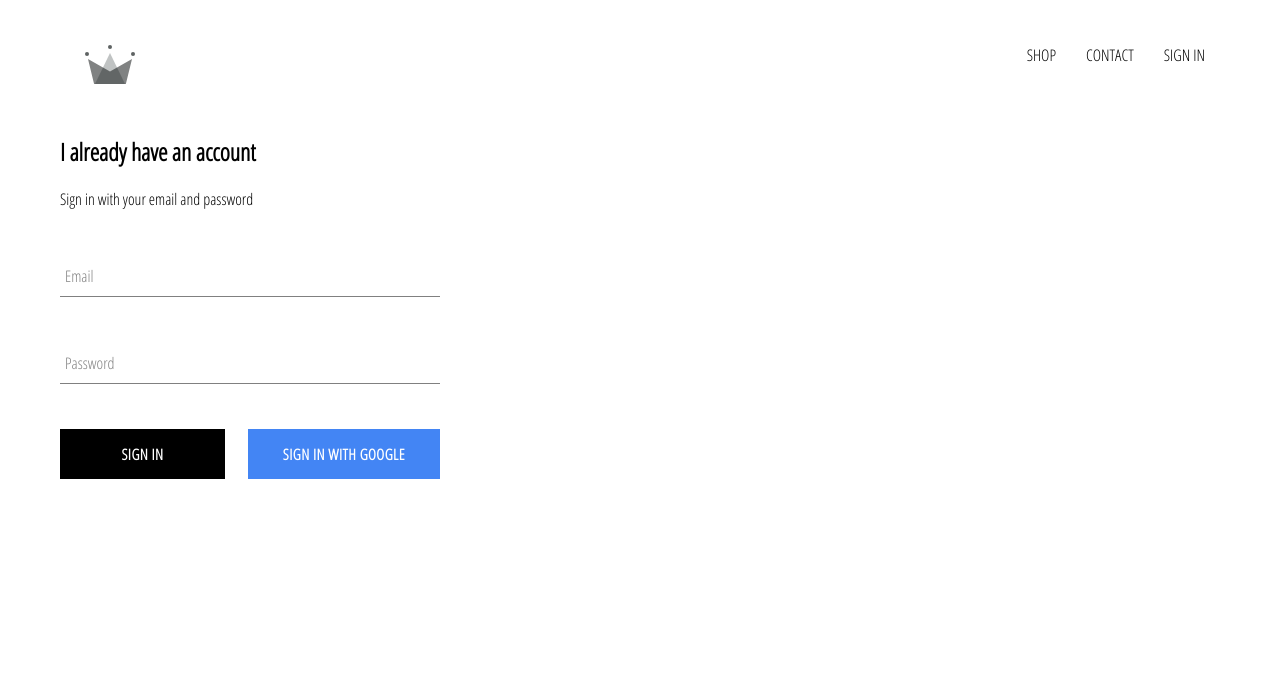
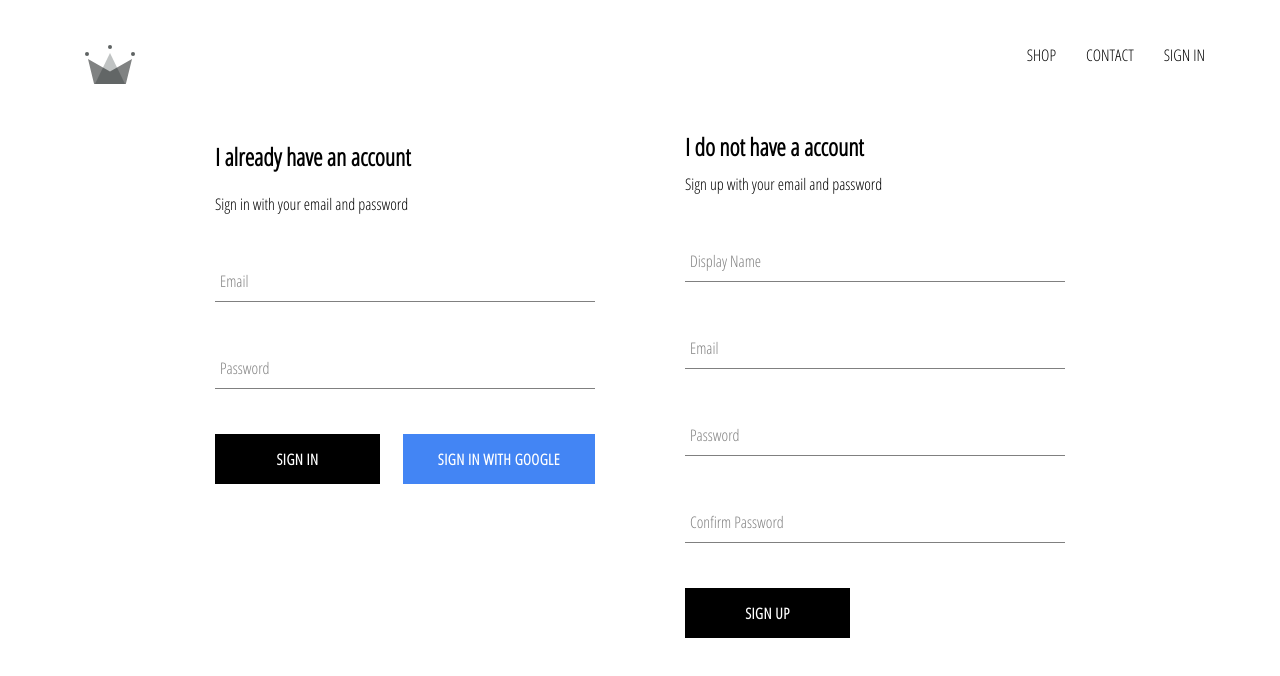
Before and after one commit to emmacodemy/E-commerce-react-app, a React (Create React App) app: page /signin in a window 1280 px wide. Shown: the top 676 px of the page. Built offline with nearby package versions, Linux system fonts and the light colour scheme; no server answers.

Commit message:
implemented firebase utils, included ability to store authenticated users into firestore database

```diff
--- a/src/App.js
+++ b/src/App.js
@@ -7,7 +7,7 @@
 import { HomePage } from "./pages/homepage/Homepage";
 import Header from "./components/header/header.component";
 import SignInAndSignUp from "./pages/sign-in/sign-in-and-sign-up.component.jsx";
-import { auth } from "./firebase/firebase.utils";
+import { auth, createUserProfileDocument } from "./firebase/firebase.utils";
 
 class App extends Component {
   constructor() {
@@ -21,9 +21,25 @@
   unsubscribeFromAuth = null;
 
   componentDidMount() {
-    this.unsubscribeFromAuth = auth.onAuthStateChanged((user) => {
-      this.setState({ currentUser: user });
-      console.table(user);
+    this.unsubscribeFromAuth = auth.onAuthStateChanged(async (userAuth) => {
+      if (userAuth) {
+        const userRef = await createUserProfileDocument(userAuth);
+
+        userRef.onSnapshot((snapShot) => {
+          this.setState({
+            currentUser: {
+              id: snapShot.id,
+              ...snapShot.data(),
+            },
+          });
+
+          console.log(this.state);
+        });
+      }
+
+      this.setState({
+        currentUser: userAuth,
+      });
     });
   }
 
@@ -34,7 +50,7 @@
   render() {
     return (
       <div>
-        <Header currentUser={this.state.currentUser}/>
+        <Header currentUser={this.state.currentUser} />
         <Switch>
           <Route exact path="/" component={HomePage} />
           <Route exact path="/shop" component={ShopPage} />
--- /dev/null
+++ b/src/components/sign-up/sign-up.component.jsx
@@ -0,0 +1,104 @@
+import React, { Component } from "react";
+
+import FormInput from "../form-input/form-input.component";
+import CustomButton from "../custom-button/custom-button.component";
+
+import { auth, createUserProfileDocument } from "../../firebase/firebase.utils";
+
+import "./sign-up.styles.scss";
+
+class SignUp extends Component {
+  constructor() {
+    super();
+
+    this.state = {
+      displayName: "",
+      email: "",
+      password: "",
+      confirmPassword: "",
+    };
+  }
+
+  handleSubmit = async (event) => {
+    event.preventDefault();
+
+    const { displayName, email, password, confirmPassword } = this.state;
+
+    if (password !== confirmPassword) {
+      alert("passwords don't match");
+      return;
+    }
+
+    try {
+      const { user } = await auth.createUserWithEmailAndPassword(
+        email,
+        password
+      );
+      await createUserProfileDocument(user, { displayName });
+
+      this.setState({
+        displayName: "",
+        email: "",
+        password: "",
+        confirmPassword: "",
+      });
+    } catch (error) {
+      console.log("user creation failed");
+      console.log(error);
+    }
+  };
+
+  handleChange = (event) => {
+    const { value, name } = event.target;
+
+    this.setState({ [name]: value });
+  };
+
+  render() {
+    const { displayName, email, password, confirmPassword } = this.state;
+    return (
+      <div className="sign-up">
+        <h2 className="title">I do not have a account</h2>
+        <span>Sign up with your email and password</span>
+        <form onSubmit={this.handleSubmit} className="sign-up-form">
+          <FormInput
+            type="text"
+            name="displayName"
+            value={displayName}
+            onChange={this.handleChange}
+            label="Display Name"
+            required
+          />
+          <FormInput
+            type="email"
+            name="email"
+            value={email}
+            onChange={this.handleChange}
+            label="Email"
+            required
+          />
+          <FormInput
+            type="password"
+            name="password"
+            value={password}
+            onChange={this.handleChange}
+            label="Password"
+            required
+          />
+          <FormInput
+            type="password"
+            name="confirmPassword"
+            value={confirmPassword}
+            onChange={this.handleChange}
+            label="Confirm Password"
+            required
+          />
+
+          <CustomButton type="submit">Sign Up</CustomButton>
+        </form>
+      </div>
+    );
+  }
+}
+
+export default SignUp;
--- /dev/null
+++ b/src/components/sign-up/sign-up.styles.scss
@@ -0,0 +1,9 @@
+.sign-up {
+    display: flex;
+    flex-direction: column;
+    width: 380px;
+
+    .title {
+        margin: 10px 0;
+    }
+}
--- a/src/firebase/firebase.utils.js
+++ b/src/firebase/firebase.utils.js
@@ -1,8 +1,8 @@
-import firebase from 'firebase/app';
-import 'firebase/firestore';
-import 'firebase/auth';
+import firebase from "firebase/app";
+import "firebase/firestore";
+import "firebase/auth";
 
-const config =    {
+const config = {
   apiKey: "AIzaSyDFvmhY1ykKFY-rKzFkT2U_BPRCPAoOwQE",
   authDomain: "crown-db-4f11c.firebaseapp.com",
   databaseURL: "https://crown-db-4f11c.firebaseio.com",
@@ -10,8 +10,35 @@
   storageBucket: "crown-db-4f11c.appspot.com",
   messagingSenderId: "1047985457403",
   appId: "1:1047985457403:web:c8ad2d33d5666a9bd3085e",
-    measurementId: "G-W8Z07TSGL3"
+  measurementId: "G-W8Z07TSGL3",
 };
+
+export const createUserProfileDocument = async (userAuth, additionalData) => {
+  if (!userAuth) return;
+
+  const userRef = firestore.doc(`users/${userAuth.uid}`);
+
+  const snapShot = await userRef.get();
+
+  if (!snapShot.exists) {
+    const { displayName, email } = userAuth;
+    const createdAt = new Date();
+
+    try {
+      await userRef.set({
+        displayName,
+        email,
+        createdAt,
+        ...additionalData,
+      });
+    } catch (error) {
+      console.log("error creating user", error.message);
+    }
+  }
+
+  return userRef;
+};
+
 // Initialize Firebase
 firebase.initializeApp(config);
 
@@ -19,7 +46,7 @@
 export const firestore = firebase.firestore();
 
 const provider = new firebase.auth.GoogleAuthProvider();
-provider.setCustomParameters({prompt: 'select_account'});
+provider.setCustomParameters({ prompt: "select_account" });
 export const signInWithGoogle = () => auth.signInWithPopup(provider);
 
 export default firebase;
--- a/src/pages/sign-in/sign-In-and-sign-up.styles.scss
+++ b/src/pages/sign-in/sign-In-and-sign-up.styles.scss
@@ -0,0 +1,13 @@
+.sign-in-sign-up {
+    width: 850px;
+    display: flex;
+    justify-content: space-between;
+    margin: 30px auto;
+
+
+    @media only screen and (max-width: 470px) {
+        flex-direction: column;
+
+    }
+
+}
--- a/src/pages/sign-in/sign-in-and-sign-up.component.jsx
+++ b/src/pages/sign-in/sign-in-and-sign-up.component.jsx
@@ -1,12 +1,14 @@
 import React from "react";
 
 import SignIn from "../../components/sign-in/sign-in.component";
+import SignUp from "../../components/sign-up/sign-up.component";
 
 import "./sign-In-and-sign-up.styles.scss";
 
 const SignInAndSignUp = () => (
-  <div>
+  <div className="sign-in-sign-up">
     <SignIn />
+    <SignUp />
   </div>
 );
 
```
Lines whose indentation alone changed are shown as unchanged.
